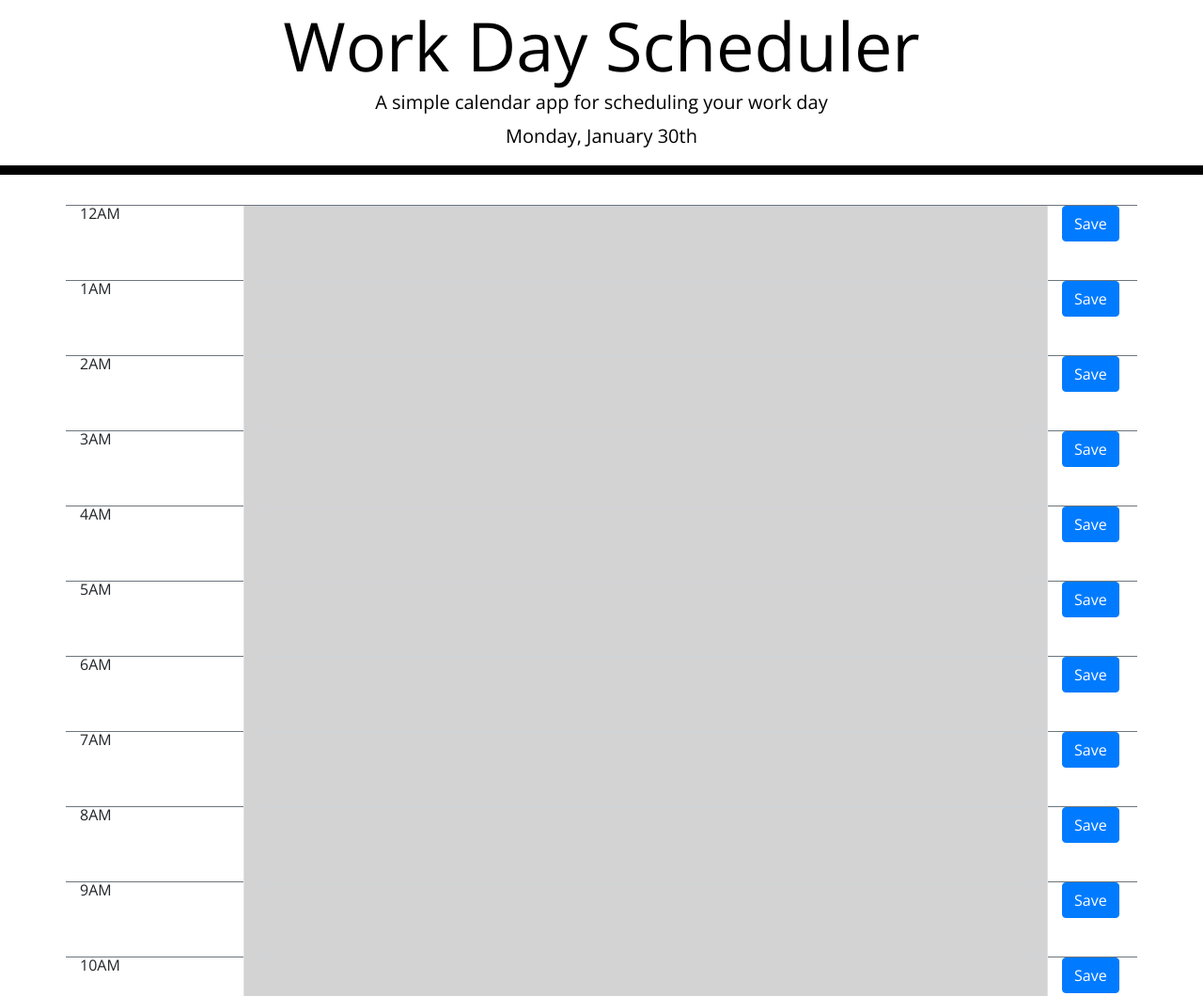
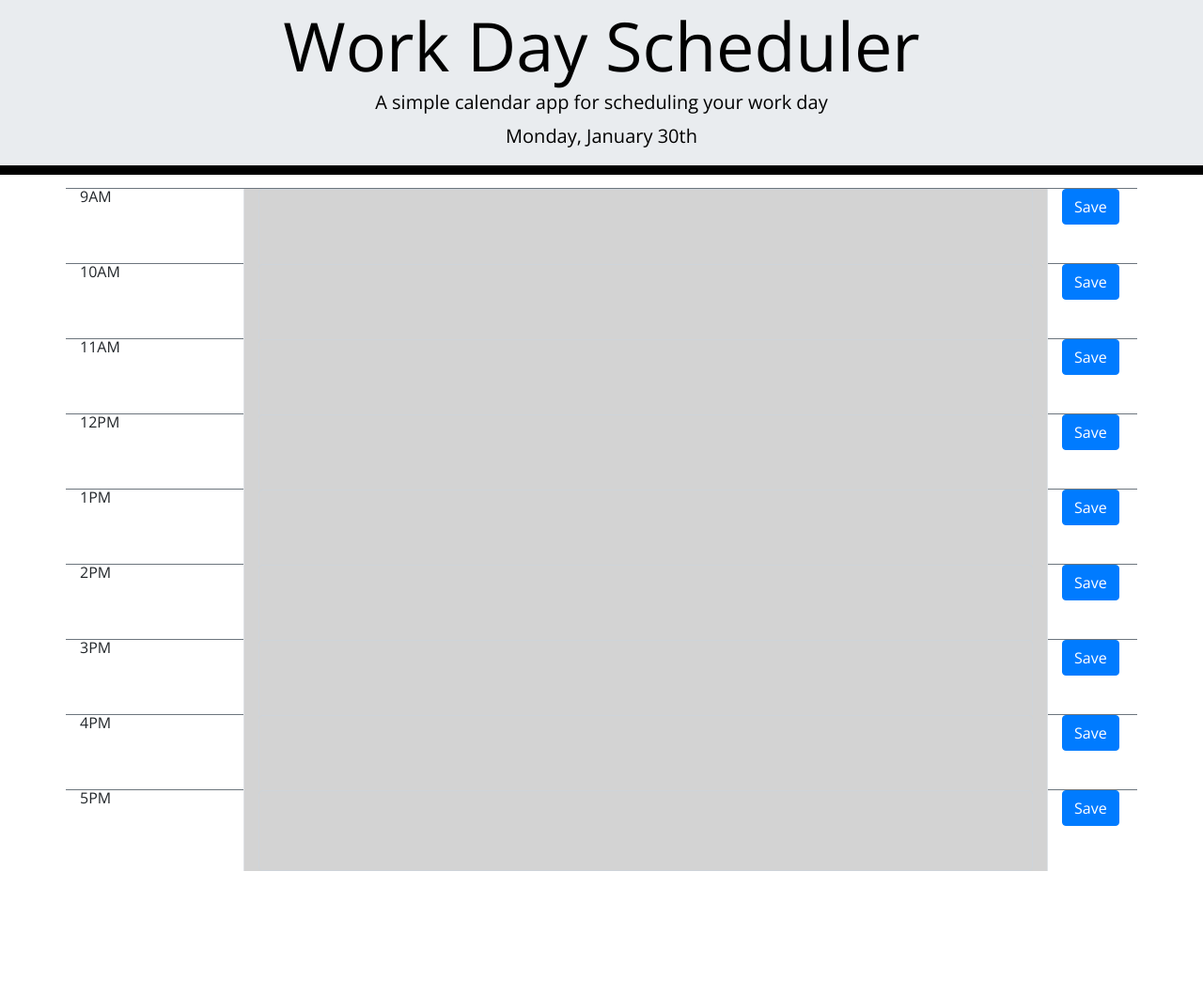
Before and after one commit to edithlinpy/work-day-scheduler, a plain HTML site: page index.html in a window 1280 px wide. Shown: the top 1060 px of the page at 94% size. After the commit the page ends 927 px from the top, so only its background shows below. Drawn offline with nearby package versions, Linux system fonts and the light colour scheme.

Commit message:
added README.md content & other updates

```diff
--- a/css/style.css
+++ b/css/style.css
@@ -14,8 +14,7 @@ textarea {
 }
 
 .jumbotron {
-  text-align: center;
-  background-color: transparent;
+  /* background-color: transparent; */
   color: black;
   border-radius: 0;
   border-bottom: 10px solid black;
@@ -25,11 +24,6 @@ textarea {
 
 .description {
   white-space: pre-wrap;
-}
-
-.time-block {
-  text-align: center;
-  border-radius: 15px;
 }
 
 .row {
@@ -71,3 +65,7 @@ textarea {
   font-size: 20px;
   transition: all 0.3s ease-in-out;
 }
+
+.container {
+  padding-top: 200px;
+}
--- a/index.html
+++ b/index.html
@@ -24,7 +24,7 @@
   </head>
 
   <body>
-    <header class="jumbotron text-center">
+    <header class="jumbotron fixed-top text-center ">
       <h1 class="display-3">Work Day Scheduler</h1>
       <p class="lead">A simple calendar app for scheduling your work day</p>
       <p id="currentDay" class="lead"></p>
--- a/js/script.js
+++ b/js/script.js
@@ -14,12 +14,12 @@ if (storedCurrentDay !== null && storedCurrentDay !== currentDay) {
     localStorage.clear();
 }
 
-let hourArray = new Array(24);
+let hourArray = new Array(9);
 let setCurrentDay = false;
 
 // set up bootstrap grid for timeblocks
 let bgColorClass = "past";
-for (let i=0; i<hourArray.length; i++) {
+for (let i=9; i<hourArray.length+9; i++) {
     if (i === currentHour) {
         bgColorClass = "present";
     } else if (i >= currentHour) {
```
Also changed, not shown: images/events.jpg (added), 1 other file.
